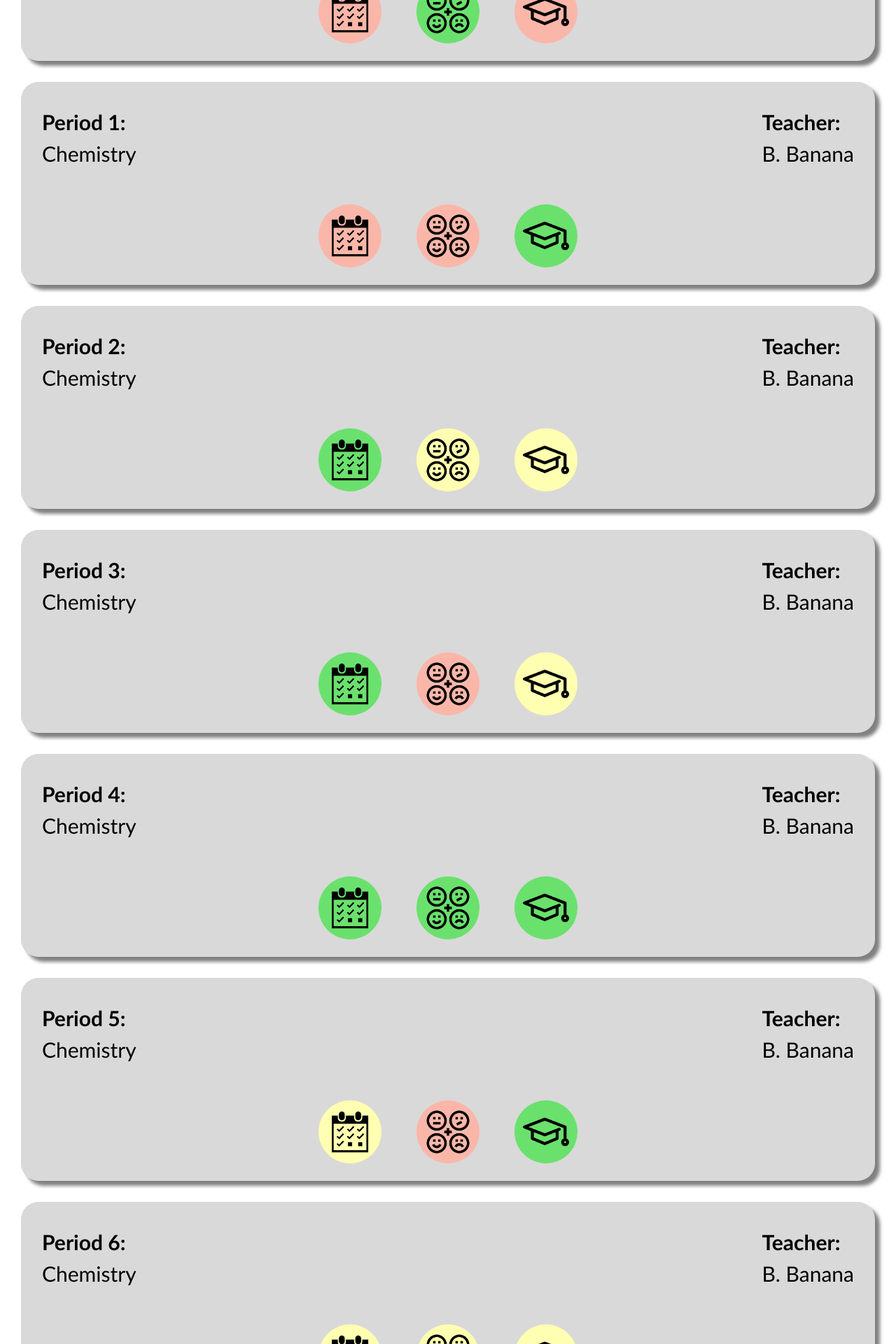
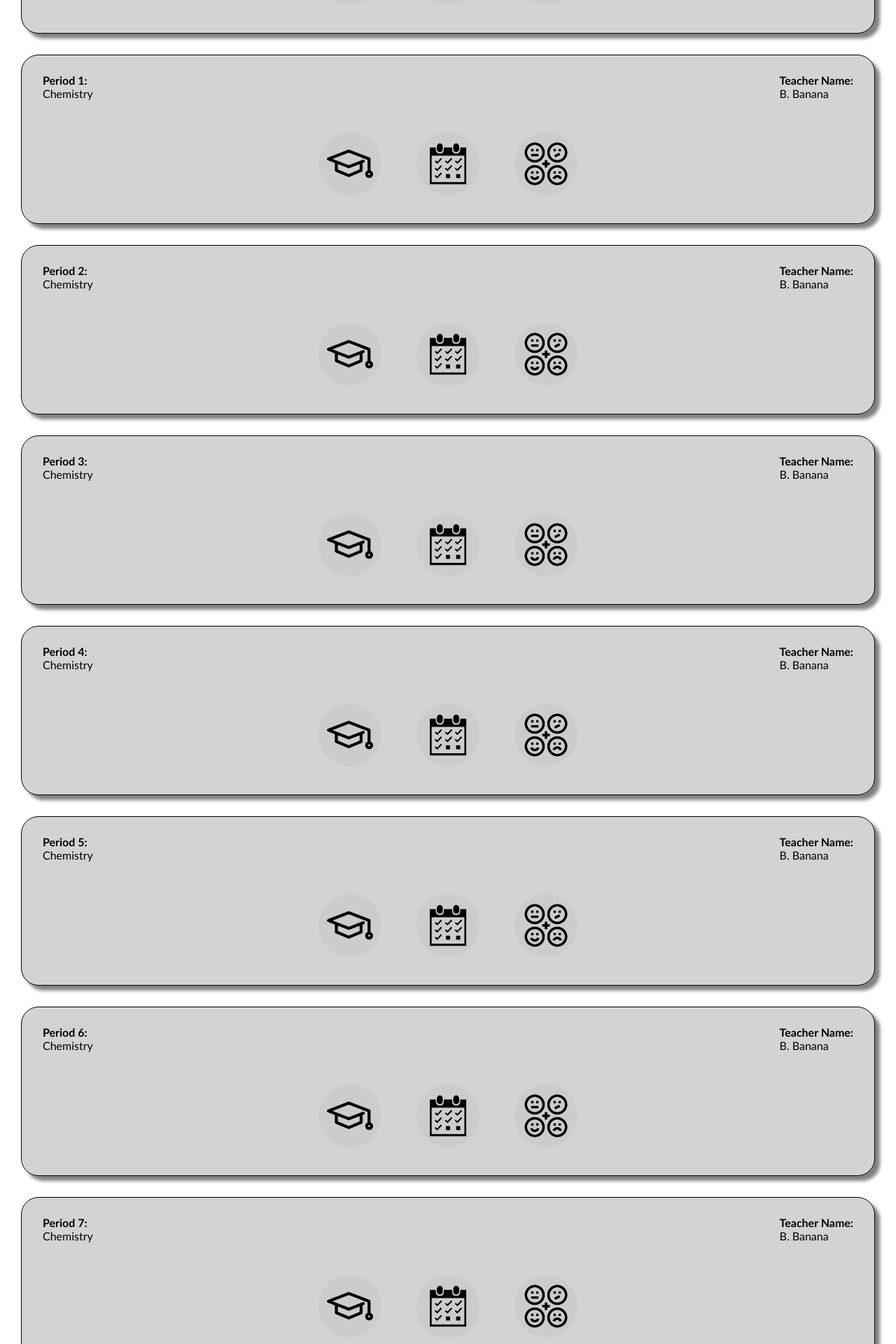
Before and after one commit to bruteforceproject/PortalEd, a React (Create React App) app in the folder frontend/: page /parentstudentView in a window 1280 px wide. Shown: the part 440-2360 px from the top of the page at 70% size. Built offline with nearby package versions, Linux system fonts and the light colour scheme.

Commit message:
Revert "Merge branch 'main' of https://github.com/bruteforceproject/PortalEd"
This reverts commit 3efa553bd333aa36c15b32d5c0548d826c603a51, reversing
changes made to f5afe9c7ac714d7086661936c9ed3ed921c14997.

```diff
--- a/frontend/src/App.js
+++ b/frontend/src/App.js
@@ -2,15 +2,12 @@ import logo from './logo.png';
 import './App.css';
 import React from "react";
 import {Routes, Route} from "react-router-dom";
-
-//import { BrowserRouter as Router, Route, Switch } from 'react-router-dom';
 
 //import studentOverview from './Components/studentOverview'
 import StudentHistory from './components/studentHistory';
 import studentOverview from './components/studentOverview'
 import teacherView from './components/teacherView'
 import parentView from './components/parentView'
-import AcknowledgeView from './components/acknowledgeView'
 import parentstudentView from './components/parentstudentView'
 import home from './components/home'
 import CounselorView from './components/counselorView';
@@ -37,7 +34,6 @@ function App() {
             <Route  exact path="/counselorView" Component={CounselorView} />
             <Route  exact path="/teacherView" Component={teacherView} />
             <Route  exact path="/parentView" Component={parentView} />
-            <Route  exact path="/acknowledgeView" Component={AcknowledgeView} />
             <Route  exact path="/parentstudentView" Component={parentstudentView} />
             <Route  exact path="/studentHistory" element={<StudentHistory />} />
         </Routes>
--- a/frontend/src/components/acknowledgeView.css
+++ /dev/null
@@ -1,33 +0,0 @@
-.acknowledge-view h1 {
-    font-size: 30px;
-    color: red;
-  }
-
-  .custom-checkbox {
-    position: relative;
-    display: inline-block;
-    width: 24px;
-    height: 24px;
-    border: 1px solid red;
-    border-radius: 4px;
-  }
-
-  .custom-checkbox input[type="checkbox"] {
-    display: none;
-  }
-
-  .custom-checkbox::before {
-    content: "";
-    position: absolute;
-    top: 2px;
-    left: 2px;
-    width: 18px;
-    height: 18px;
-    background-color: white;
-    border-radius: 4px;
-    transition: background-color 0.3s ease;
-  }
-
-  .custom-checkbox input[type="checkbox"]:checked + .custom-checkbox::before {
-    background-color: red;
-  }
--- a/frontend/src/components/acknowledgeView.js
+++ /dev/null
@@ -1,54 +0,0 @@
-import React, { useState } from 'react';
-import { useNavigate } from 'react-router-dom';
-import './acknowledgeView.css';
-
-const AcknowledgeView = () => {
-  const [checkbox1, setCheckbox1] = useState(false);
-  const [checkbox2, setCheckbox2] = useState(false);
-  const navigate = useNavigate();
-
-  const proceedToNextView = () => {
-    if (checkbox1 && checkbox2) {
-      navigate('/parentstudentView');
-    }
-  };
-
-  return (
-    <div className="acknowledge-view">
-      <h1>You Must Acknowledge the Alerts to Proceed</h1>
-      <br></br>
-      <p> Jane Doe has 2 infractions that must be acknowledged</p>
-      <label>
-        <br></br>
-        <p>Jane Doe was Absent from Period 3 Chemistry with Mr.Brimberry on 5/11</p>
-
-        <input
-          type="checkbox"
-          checked={checkbox1}
-          onChange={() => setCheckbox1(!checkbox1)}
-        />
-
-
-         I acknowledge the attendance infraction above
-      </label>
-      <br />
-      <label>
-        <br></br>
-        <p>Jane Doe engaged in violent activity against a student in History with Ms. Frizzle on 5/12 </p>
-        <input
-          type="checkbox"
-          checked={checkbox2}
-          onChange={() => setCheckbox2(!checkbox2)}
-        />
-        I acknowledge the behavioral infraction above
-      </label>
-      <br />
-      <br></br>
-      <button onClick={proceedToNextView} disabled={!checkbox1 || !checkbox2}>
-        Submit
-      </button>
-    </div>
-  );
-};
-
-export default AcknowledgeView;
--- a/frontend/src/components/counselorView.js
+++ b/frontend/src/components/counselorView.js
@@ -1,30 +1,20 @@
-import React from "react";
-import logo from "../logo1.png";
+import React from 'react';
 
-import "./counselorView.css";
+import './counselorView.css';
 
 function CounselorView() {
     return (
         <div className="container">
             <div className="header">
                 <div className="header-left">
-          <button>Home</button>
+                    <button>Go Back to Home Page</button>
                 </div>
                 <div className="header-center">
-          <img src={logo} alt="logo" />
-          <div>
-            <div>
-              <label>Student ID:</label>
-            </div>
+                    <h1>Portal ED</h1>
                     <div className="search-bar">
-              <input
-                placeholder="Search..."
-                type="text"
-                id="student-id"
-                name="student-id"
-              />
+                        <label htmlFor="student-id">Student ID:</label>
+                        <input type="text" id="student-id" name="student-id" />
                         <button type="submit">Search</button>
-            </div>
                     </div>
                 </div>
                 <div className="header-right">
@@ -33,5 +23,5 @@ function CounselorView() {
             </div>
         </div>
     );
-}
+};
 export default CounselorView;
--- a/frontend/src/components/parentView.js
+++ b/frontend/src/components/parentView.js
@@ -39,7 +39,7 @@ const ParentView = () => {
       <div className="header">Portal Ed</div>
       <div className="header-2">Parent Name</div>
       <div className="button-container">
-      <Link to="/acknowledgeView" className="my-button" id="textLength">
+      <Link to="/parentstudentView" className="my-button" id="textLength">
       <div>
       <span>Student Name</span>
       <span className="student-id">2 Unacknowledged Alerts!</span>
--- a/frontend/src/components/parentstudentView.css
+++ b/frontend/src/components/parentstudentView.css
@@ -15,8 +15,7 @@ body{
     padding:2px;
 }
 h1{
-    font-size:42px;
-    font-weight: normal
+    font-size:48px;
 }
 .parentstudentLogo{
     height: 15vmin;
@@ -45,30 +44,23 @@ div.headLink:hover{
     height: 70px;
     border-radius: 50%;
     display: flex;
-    margin: 0 25px;     /*adjust circle widgets here*/
+    margin: 10px 25px;     /*adjust circle widgets here*/
     padding: 10px;
-  }
-  .link {
-    text-decoration: none; /* Remove underline */
-    color: inherit; /* Preserve the default text color */
   }
 
 /*styles for each period*/
 div.studentparentPeriods{
-    /*border: 1.5px solid black;*/
-    background-color: #d9d9d9;
+    border: 1.5px solid black;
+    background-color: lightgray;
     box-shadow: 7px 7px 5px gray;
     border-radius: 25px;
-    padding: 5px 30px;
+    padding: 10px 30px;
     margin: 30px;
 
 }
 div.displayPeriodandName{
     display: flex;
     justify-content: space-between;
-    font-size:30px;
-    line-height: 1.5em;
-
 }
 
 div.studentAverages{
--- a/frontend/src/components/parentstudentView.js
+++ b/frontend/src/components/parentstudentView.js
@@ -1,32 +1,29 @@
-import React, { useState, useEffect } from 'react';
+import React, { useState } from 'react';
 import './parentstudentView.css';
-import {Link} from "react-router-dom";
+//import {Link} from "react-router-dom";
 import logo from '../logocropped.png';
 
-
 //Class names, Student Name, and Teacher names will be accessed from DB
+//need to add logos similar to ones in our mockup
+//need to style
 //need to link buttons to appropriate page
 
 
-/*const CircleWidgetBETA = () => {
+const CircleWidget1 = () => {
     const [clickCount, setClickCount] = useState(0);
 
     const handleClick = () => {
       setClickCount(clickCount + 1);
-
     };
 
-    let circleColor = '#ccc';        //blank (no color)
+    let circleColor = '#ccc';
     if (clickCount === 1) {
-      circleColor = '#FAB7A9';         //color red
+      circleColor = '#f00';
     } else if (clickCount === 2) {
-      circleColor = '#FFFFB1';            // color yellow
+      circleColor = '#0f0';
     } else if (clickCount === 3) {
-      circleColor = '#6AE16D';               // color green
-    }
-      else if(clickCount===4){
-      circleColor = '#ccc'
-      setClickCount(0); // reset click count after fourth click
+      circleColor = '#00f';
+      setClickCount(0); // reset click count after third click
     }
 
     return (
@@ -35,95 +32,55 @@ import logo from '../logocropped.png';
       </div>
     );
   }
-  */
-    const CircleWidgetAttendance = () => {
-      const [circleColor, setCircleColor] = useState('#ccc'); // Initial color is blank (no color)
-
-      useEffect(() => {
-        const randomColor = getRandomColor();
-        setCircleColor(randomColor);
-      }, []); // Run the effect only once on initial render
+  const CircleWidget2 = () => {
+    const [clickCount, setClickCount] = useState(0);
 
     const handleClick = () => {
-        const randomColor = getRandomColor();
-        setCircleColor(randomColor);
+      setClickCount(clickCount + 1);
     };
 
-      const getRandomColor = () => {
-        const colors = ['#FAB7A9', '#FFFFB1', '#6AE16D']; // Available colors
-        const randomIndex = Math.floor(Math.random() * colors.length);
-        return colors[randomIndex];
-      };
+    let circleColor = '#ccc';
+    if (clickCount === 1) {
+      circleColor = '#f00';
+    } else if (clickCount === 2) {
+      circleColor = '#0f0';
+    } else if (clickCount === 3) {
+      circleColor = '#00f';
+      setClickCount(0); // reset click count after third click
+    }
 
     return (
       <div className="circle" style={{ backgroundColor: circleColor }} onClick={handleClick}>
         <img src={require('./attendance.png')} alt="test" />
       </div>
     );
+  }
+  const CircleWidget3 = () => {
+    const [clickCount, setClickCount] = useState(0);
+
+    const handleClick = () => {
+      setClickCount(clickCount + 1);
     };
 
-
-    const CircleWidgetBehavior = () => {
-      const [circleColor, setCircleColor] = useState('#ccc'); // Initial color is blank (no color)
-
-      useEffect(() => {
-        const randomColor = getRandomColor();
-        setCircleColor(randomColor);
-      }, []); // Run the effect only once on initial render
-
-      const handleClick = () => {
-        const randomColor = getRandomColor();
-        setCircleColor(randomColor);
-      };
-
-      const getRandomColor = () => {
-        const colors = ['#FAB7A9', '#FFFFB1', '#6AE16D']; // Available colors
-        const randomIndex = Math.floor(Math.random() * colors.length);
-        return colors[randomIndex];
-      };
+    let circleColor = '#ccc';
+    if (clickCount === 1) {
+      circleColor = '#f00';
+    } else if (clickCount === 2) {
+      circleColor = '#0f0';
+    } else if (clickCount === 3) {
+      circleColor = '#00f';
+      setClickCount(0); // reset click count after third click
+    }
 
     return (
       <div className="circle" style={{ backgroundColor: circleColor }} onClick={handleClick}>
         <img src={require('./behavior.png')} alt="test" />
       </div>
     );
-    };
-
-    const CircleWidgetAcademics = () => {
-      const [circleColor, setCircleColor] = useState('#ccc'); // Initial color is blank (no color)
-
-      useEffect(() => {
-        const randomColor = getRandomColor();
-        setCircleColor(randomColor);
-      }, []); // Run the effect only once on initial render
-
-      const handleClick = () => {
-        const randomColor = getRandomColor();
-        setCircleColor(randomColor);
-      };
-
-      const getRandomColor = () => {
-        const colors = ['#FAB7A9', '#FFFFB1', '#6AE16D']; // Available colors
-        const randomIndex = Math.floor(Math.random() * colors.length);
-        return colors[randomIndex];
-      };
-
-      return (
-        <div className="circle" style={{ backgroundColor: circleColor }} onClick={handleClick}>
-          <img src={require('./academics.png')} alt="test" />
-        </div>
-      );
-    };
-
-
-
-
+  }
 
 
 function parentstudentView() {
-
-
-
   return (
 
     <html>
@@ -135,112 +92,93 @@ function parentstudentView() {
         </h1>
     <body>
     <div>
-
-    <div className='studentparentPeriods' >
-    <Link to="/studentHistory" style={{ textDecoration: 'none', color: 'black' }}>
+    <div className='studentparentPeriods'>
         <div className='displayPeriodandName'>
-
           <p><b>Period 0: </b><br></br>Chemistry</p>
-          <p><b>Teacher: </b><br></br>B. Banana</p>
+          <p><b>Teacher Name: </b><br></br>B. Banana</p>
         </div>
             <div className="studentAverages">
-            <CircleWidgetAttendance />
-            <CircleWidgetBehavior />
-            <CircleWidgetAcademics />
+            <CircleWidget1 />
+            <CircleWidget2 />
+            <CircleWidget3 />
             </div>
-            </Link>
     </div>
-
     <div className='studentparentPeriods'>
-    <Link to="/studentHistory" style={{ textDecoration: 'none', color: 'black' }}>
         <div className='displayPeriodandName'>
           <p><b>Period 1: </b><br></br>Chemistry</p>
-          <p><b>Teacher: </b><br></br>B. Banana</p>
+          <p><b>Teacher Name: </b><br></br>B. Banana</p>
         </div>
             <div className="studentAverages">
-            <CircleWidgetAttendance />
-            <CircleWidgetBehavior />
-            <CircleWidgetAcademics />
+            <CircleWidget1 />
+            <CircleWidget2 />
+            <CircleWidget3 />
             </div>
-            </Link>
     </div>
     <div className='studentparentPeriods'>
-    <Link to="/studentHistory" style={{ textDecoration: 'none', color: 'black' }}>
         <div className='displayPeriodandName'>
           <p><b>Period 2: </b><br></br>Chemistry</p>
-          <p><b>Teacher: </b><br></br>B. Banana</p>
+          <p><b>Teacher Name: </b><br></br>B. Banana</p>
         </div>
             <div className="studentAverages">
-            <CircleWidgetAttendance />
-            <CircleWidgetBehavior />
-            <CircleWidgetAcademics />
+            <CircleWidget1 />
+            <CircleWidget2 />
+            <CircleWidget3 />
             </div>
-            </Link>
     </div>
     <div className='studentparentPeriods'>
-    <Link to="/studentHistory" style={{ textDecoration: 'none', color: 'black' }}>
         <div className='displayPeriodandName'>
           <p><b>Period 3: </b><br></br>Chemistry</p>
-          <p><b>Teacher: </b><br></br>B. Banana</p>
+          <p><b>Teacher Name: </b><br></br>B. Banana</p>
         </div>
             <div className="studentAverages">
-            <CircleWidgetAttendance />
-            <CircleWidgetBehavior />
-            <CircleWidgetAcademics />
+            <CircleWidget1 />
+            <CircleWidget2 />
+            <CircleWidget3 />
             </div>
-            </Link>
     </div>
     <div className='studentparentPeriods'>
-    <Link to="/studentHistory" style={{ textDecoration: 'none', color: 'black' }}>
         <div className='displayPeriodandName'>
           <p><b>Period 4: </b><br></br>Chemistry</p>
-          <p><b>Teacher: </b><br></br>B. Banana</p>
+          <p><b>Teacher Name: </b><br></br>B. Banana</p>
         </div>
             <div className="studentAverages">
-            <CircleWidgetAttendance />
-            <CircleWidgetBehavior />
-            <CircleWidgetAcademics />
+            <CircleWidget1 />
+            <CircleWidget2 />
+            <CircleWidget3 />
             </div>
-            </Link>
     </div>
     <div className='studentparentPeriods'>
-    <Link to="/studentHistory" style={{ textDecoration: 'none', color: 'black' }}>
         <div className='displayPeriodandName'>
           <p><b>Period 5: </b><br></br>Chemistry</p>
-          <p><b>Teacher: </b><br></br>B. Banana</p>
+          <p><b>Teacher Name: </b><br></br>B. Banana</p>
         </div>
             <div className="studentAverages">
-            <CircleWidgetAttendance />
-            <CircleWidgetBehavior />
-            <CircleWidgetAcademics />
+            <CircleWidget1 />
+            <CircleWidget2 />
+            <CircleWidget3 />
             </div>
-            </Link>
     </div>
     <div className='studentparentPeriods'>
-    <Link to="/studentHistory" style={{ textDecoration: 'none', color: 'black' }}>
         <div className='displayPeriodandName'>
           <p><b>Period 6: </b><br></br>Chemistry</p>
-          <p><b>Teacher: </b><br></br>B. Banana</p>
+          <p><b>Teacher Name: </b><br></br>B. Banana</p>
         </div>
             <div className="studentAverages">
-            <CircleWidgetAttendance />
-            <CircleWidgetBehavior />
-            <CircleWidgetAcademics />
+            <CircleWidget1 />
+            <CircleWidget2 />
+            <CircleWidget3 />
             </div>
-            </Link>
     </div>
     <div className='studentparentPeriods'>
-    <Link to="/studentHistory" style={{ textDecoration: 'none', color: 'black' }}>
         <div className='displayPeriodandName'>
           <p><b>Period 7: </b><br></br>Chemistry</p>
-          <p><b>Teacher: </b><br></br>B. Banana</p>
+          <p><b>Teacher Name: </b><br></br>B. Banana</p>
         </div>
             <div className="studentAverages">
-            <CircleWidgetAttendance />
-            <CircleWidgetBehavior />
-            <CircleWidgetAcademics />
+            <CircleWidget1 />
+            <CircleWidget2 />
+            <CircleWidget3 />
             </div>
-            </Link>
     </div>
     </div>
     </body>
--- a/frontend/src/components/studentOverview.css
+++ b/frontend/src/components/studentOverview.css
@@ -11,17 +11,6 @@ header{
     background-color: lightgray;
     font-size: 20px;
     padding: 2px;
-}
-
-.name {
-    text-align: left;
-    padding-right: 30%;
-}
-
-.id {
-    text-align: right;
-    padding-left: 30%;
-
 }
 
 /*these are to make the top a clickable link to student history*/
@@ -48,7 +37,6 @@ div.headLink:hover{
     display: flex;
     justify-content: center;
     align-items: center;
-
   }
 
 .image-container {
@@ -56,30 +44,18 @@ div.headLink:hover{
     top: 50%;
     left: 50%;
     transform: translate(-50%, -50%);
-    width: 60%;
+    width: 70%;
     height: 50px;
     display: flex;
     justify-content: space-between;
+
 }
 
 .academicsImg img, .attendanceImg img , .behaviorImg img{
-    max-width: 30%;
+    max-width: 100%;
     max-height: 100%;
-    width: 100;
+    width: 30%;
     height: 100%;
-
-}
-
-.academicsImg img{
-    background-color: green;
-}
-
-.attendanceImg img{
-    background-color: yellow;
-}
-
-.behaviorImg img {
-    background-color: red;
 }
 
 
--- a/frontend/src/components/studentOverview.js
+++ b/frontend/src/components/studentOverview.js
@@ -14,8 +14,7 @@ function studentOverview() {
         <a href="studentHistory">
             <span class="link"></span>
         </a>
-        <h2><span class = "name">Ariel Manalo</span> &nbsp;&nbsp; <span class = "id">ID: 301149641</span></h2>
-
+        <h2>Student Name: Ariel Manalo &nbsp;&nbsp; Student ID Number: 301149641</h2>
         </div>
     </header>
     <body>
--- a/frontend/src/components/teacherView.js
+++ b/frontend/src/components/teacherView.js
@@ -2,7 +2,6 @@ import React from 'react'
 import './teacherView.css'
 import { Link } from 'react-router-dom';
 import { useState, useEffect} from 'react';
-
 
 const TeacherView = () => {
   const students = [...Array(35).keys()]; // create array of 35 students
--- a/frontend/src/pages/log-in.jsx
+++ b/frontend/src/pages/log-in.jsx
@@ -36,16 +36,7 @@ const Login = () => {
 
   const verifyCredentials = (e) => {
     e.preventDefault();
-
-    if(credentials.accountID === "teacher" && credentials.password === "password"){
-      navigate("/teacherView");
-    }
-    else if(credentials.accountID === "parent" && credentials.password === "password"){
-      navigate("/parentView");
-    }
-    else if(credentials.accountID === "counselor" && credentials.password === "password"){
-      navigate("/counselorView");
-    }
+    navigate("/");
   }
 
   return (
--- a/package.json
+++ b/package.json
@@ -1,8 +1,5 @@
 {
   "dependencies": {
-    "@emotion/react": "^11.10.8",
-    "@emotion/styled": "^11.10.8",
-    "@mui/material": "^5.12.2",
     "bootstrap": "^5.2.3",
     "cors": "^2.8.5",
     "dotenv": "^16.0.3",
```
Also changed, not shown: frontend/src/logo1.png (deleted), 1 other file (tests, documents, lock files or other folders). Lines whose indentation alone changed are shown as unchanged.
